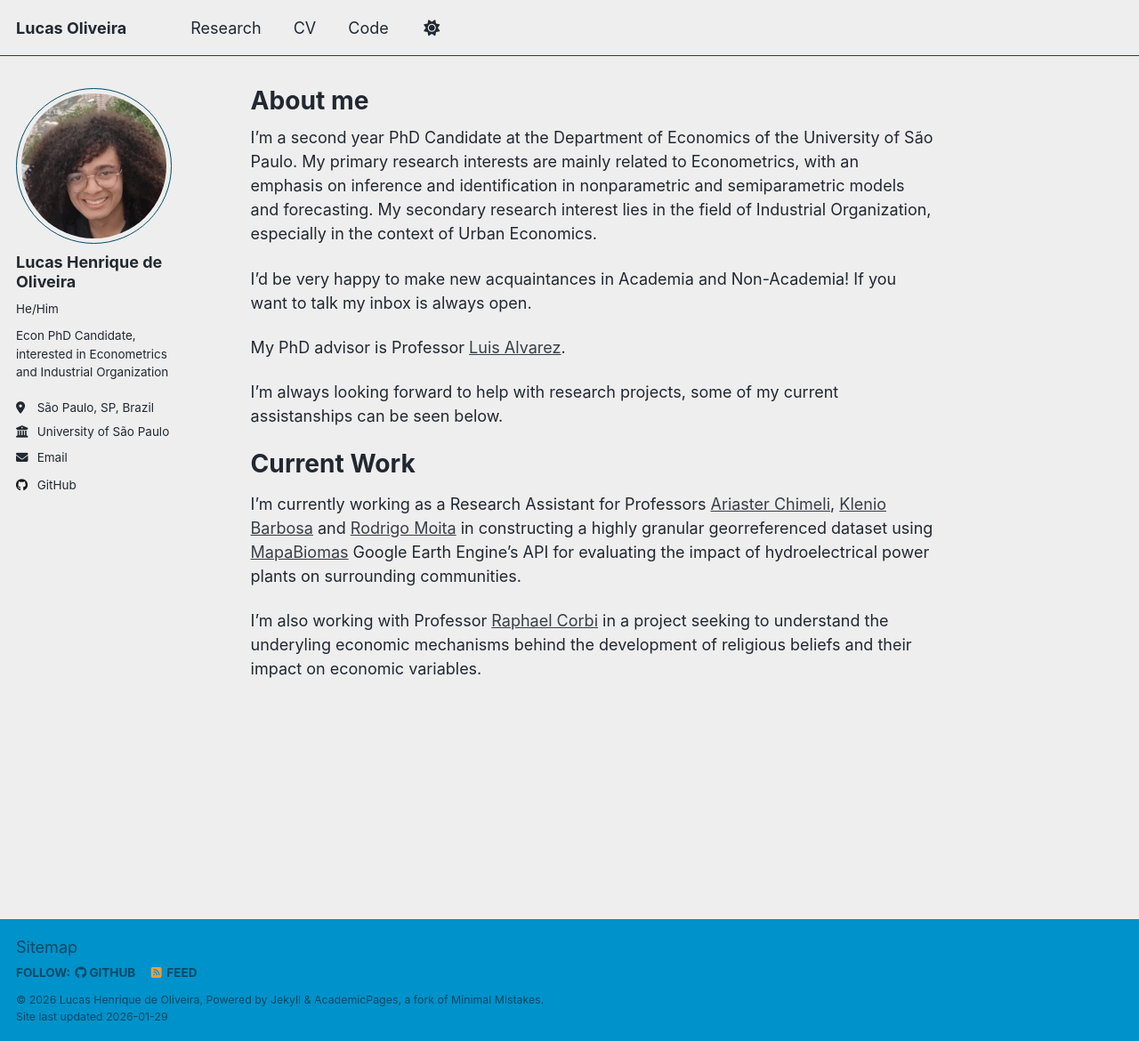
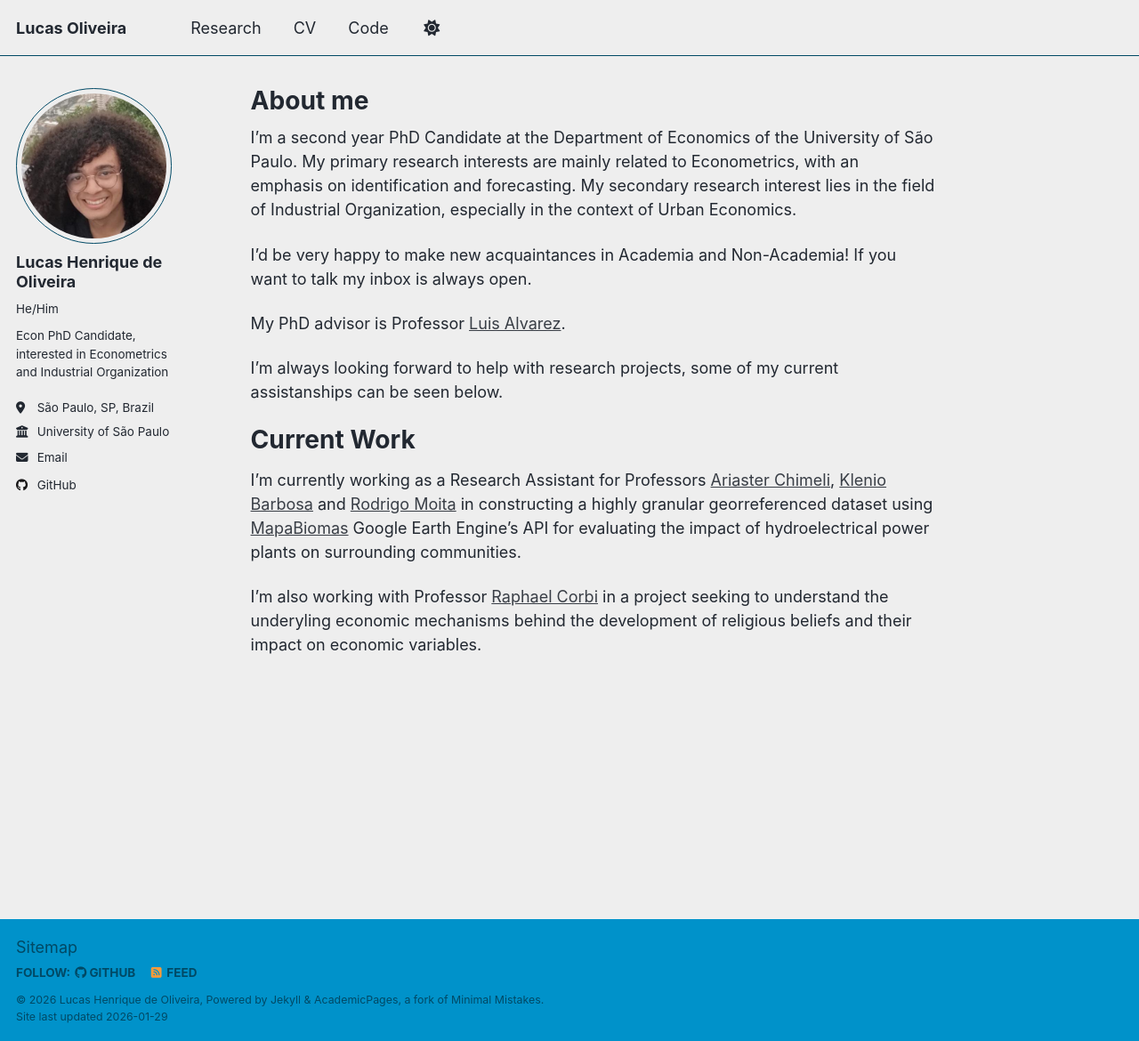
Before and after one commit to L-H-O/L-H-O.github.io, a Jekyll site: the page built from _pages/about.md, in a window 1280 px wide and 1170 px high. Shown: the whole window at 89% size. Built offline with Jekyll 4.4.1, drawn with Linux system fonts in a browser that asks for light colours; a script that is not in the unit is left out.

Commit message:
Revise research interests in about page
Updated research interests to emphasize identification and forecasting in Econometrics.

```diff
--- a/_pages/about.md
+++ b/_pages/about.md
@@ -7,7 +7,7 @@ redirect_from:
   - /about.html
 ---
 
-I'm a second year PhD Candidate at the Department of Economics of the University of São Paulo. My primary research interests are mainly related to Econometrics, with an emphasis on inference and identification in nonparametric and semiparametric models and forecasting.
+I'm a second year PhD Candidate at the Department of Economics of the University of São Paulo. My primary research interests are mainly related to Econometrics, with an emphasis on identification and forecasting.
 My secondary research interest lies in the field of Industrial Organization, especially in the context of Urban Economics.
 
 I'd be very happy to make new acquaintances in Academia and Non-Academia! If you want to talk my inbox is always open.
```
